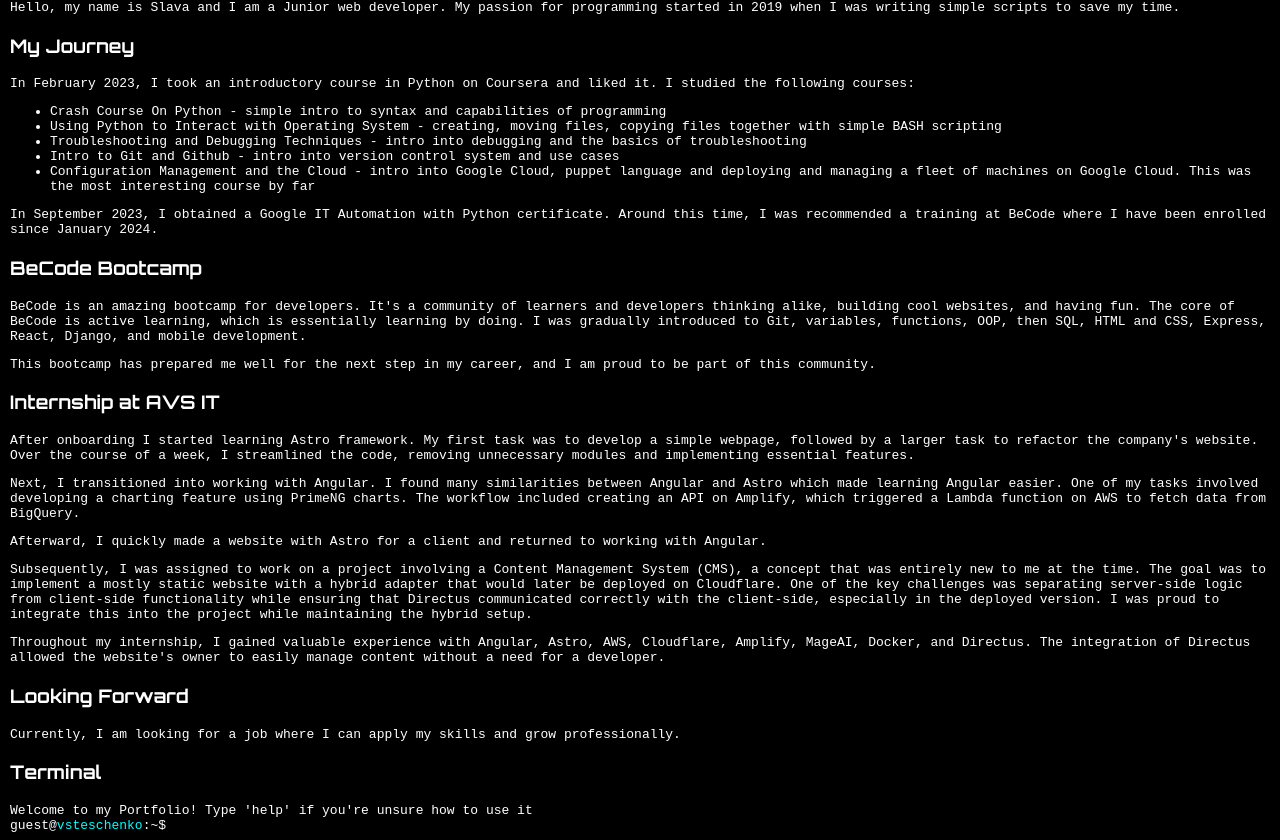
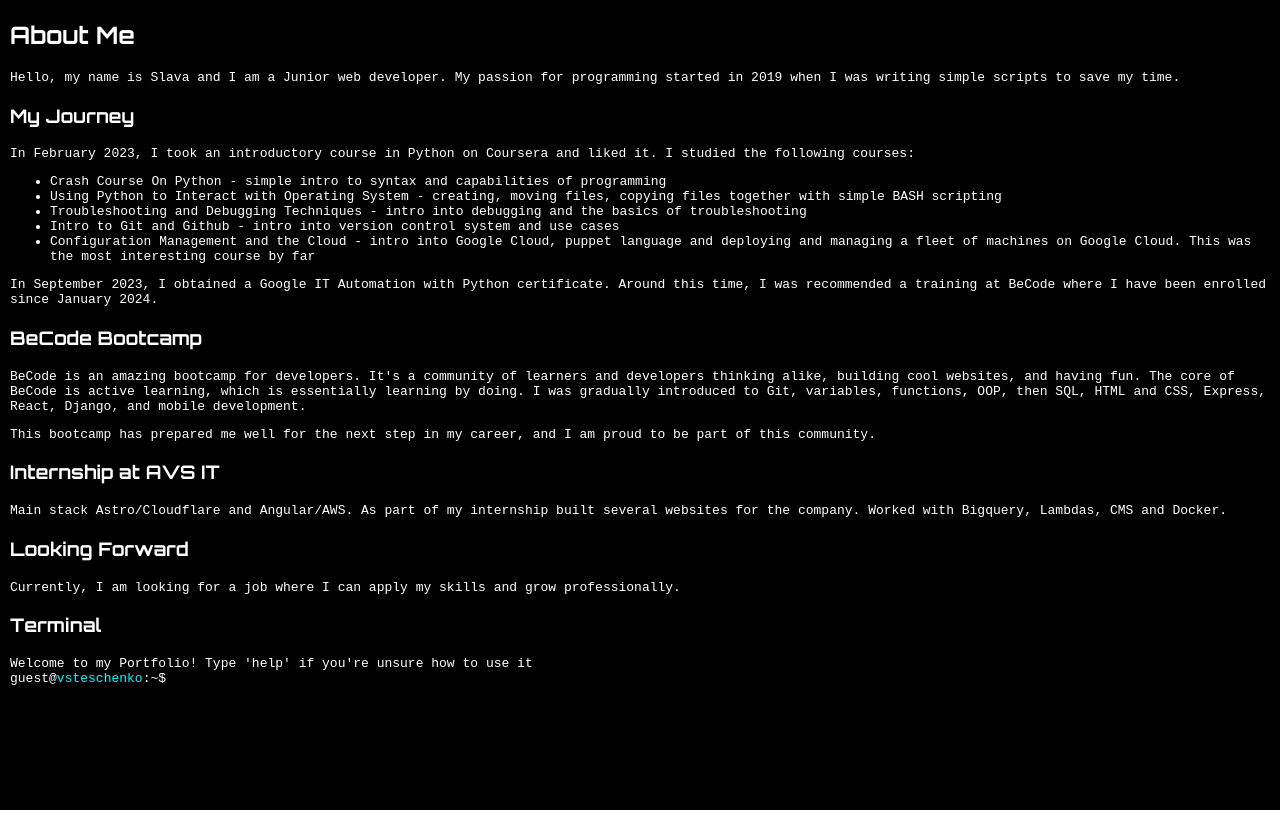
Before and after one commit to vsteschenko/terminal_portfolio, a React (Create React App) app: page / in a window 1280 px wide. After the commit the page ends 810 px from the top, so only its background shows below. Built offline with nearby package versions, Linux system fonts and the light colour scheme.

Commit message:
New text

```diff
--- a/src/App.css
+++ b/src/App.css
@@ -2,11 +2,11 @@
   background-color: #000;
   color: #ffffff;
   font-family: monospace;
-  padding: 10px;
+  padding: 0px 10px 10px 10px;
   height: 100vh;
   overflow-y: scroll;
   cursor: text;
-  padding-bottom: 30px;
+  /* padding-bottom: 30px; */
 }
 .About {
   font-family: "Orbitron", sans-serif;
--- a/src/Terminal.js
+++ b/src/Terminal.js
@@ -126,32 +126,8 @@
 
         <h3 className="About">Internship at AVS IT</h3>
         <p>
-          After onboarding I started learning Astro framework.
-          My first task was to develop a simple webpage, followed by a larger task to refactor the company's
-          website. Over the course of a week, I streamlined the code, removing unnecessary modules and
-          implementing essential features.
+          Main stack Astro/Cloudflare and Angular/AWS. As part of my internship built several websites for the company. Worked with Bigquery, Lambdas, CMS and Docker.
         </p>
-        <p>
-          Next, I transitioned into working with Angular. I found many similarities between Angular and Astro which made learning Angular easier.
-          One of my tasks involved developing a charting feature using PrimeNG charts. The workflow included creating
-          an API on Amplify, which triggered a Lambda function on AWS to fetch data from BigQuery.
-        </p>
-        <p>
-          Afterward, I quickly made a website with Astro for a client and returned to working with Angular.
-        </p>
-        <p>
-          Subsequently, I was assigned to work on a project involving a Content Management System (CMS), a concept that
-           was entirely new to me at the time. The goal was to implement a mostly static website with a hybrid adapter
-           that would later be deployed on Cloudflare. One of the key challenges was separating server-side logic from
-           client-side functionality while ensuring that Directus communicated correctly with the client-side,
-           especially in the deployed version. I was proud to integrate this into the project while maintaining the
-           hybrid setup.
-        </p>
-        <p>
-          Throughout my internship, I gained valuable experience with Angular, Astro, AWS, Cloudflare, Amplify, MageAI, Docker, and Directus.
-          The integration of Directus allowed the website's owner to easily manage content without a need for a developer.
-        </p>
-
 
         <h3 className="About">Looking Forward</h3>
         <p>Currently, I am looking for a job where I can apply my skills and grow professionally.</p>
```
